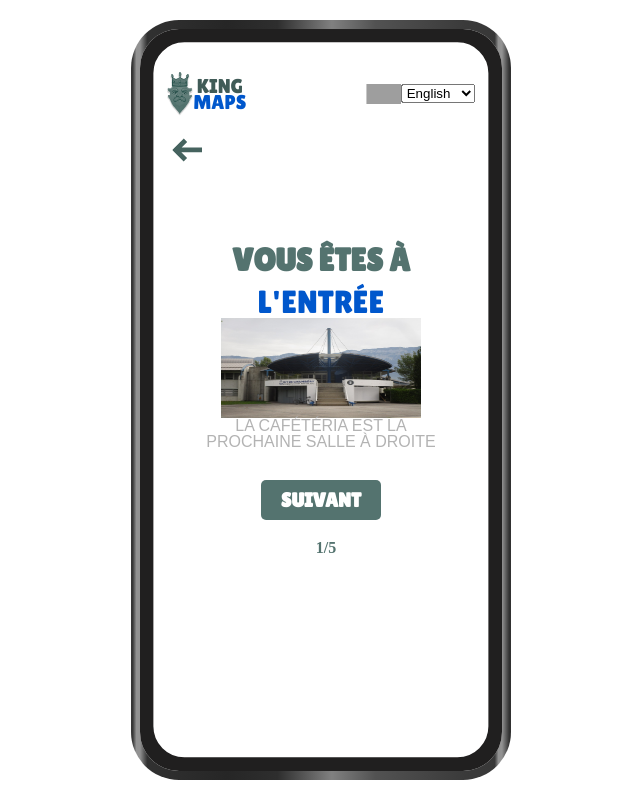
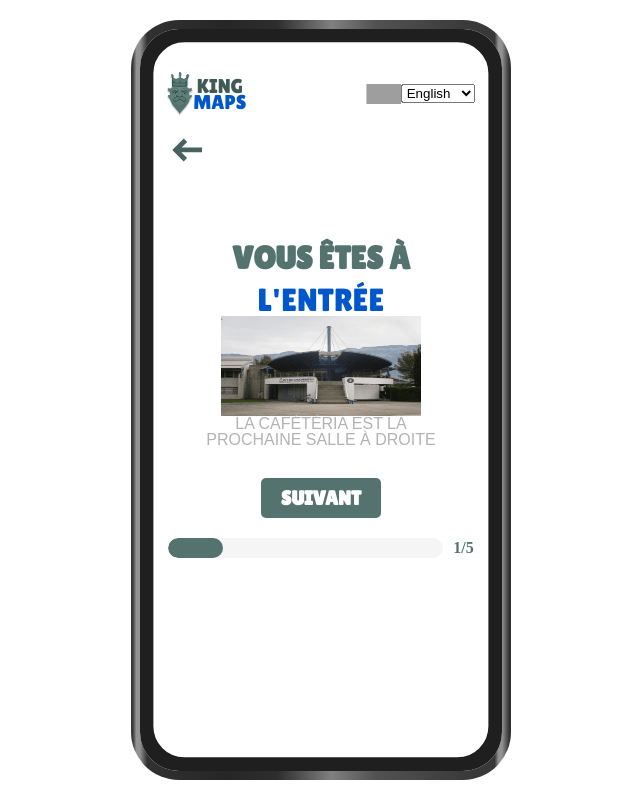
Before and after one commit to bbusn/kingmaps, a Next.js app: page /en/visit in a window 1280 px wide. Shown: the whole page, without its empty margins (319-959 px from the left). Built offline with nearby package versions, Linux system fonts and the light colour scheme; grey boxes are pictures that could not be loaded; a web font is replaced by a local one.

Commit message:
Progressbar

```diff
--- a/app/[locale]/visit/page.tsx
+++ b/app/[locale]/visit/page.tsx
@@ -1,3 +1,5 @@
+/** @format */
+
 import Head from "next/head";
 import ProgressBar from "../../ui/ProgressBar";
 import Button from "@/app/ui/button";
@@ -13,15 +15,22 @@ export default function Visit() {
           <h2 className="lilita-one">VOUS ÊTES à</h2>
           <h3 className="lilita-one entry-text-color">l'ENTRÉE</h3>
           <Image
-            src="/images/visit/entry.png"
+            src="/images/departements/entrance.png"
             alt="Entry image"
             width={200}
             height={100}
           />
-          <h4 className="imprima">LA Cafétéria est la prochaine salle à droite</h4>
+          <h4 className="imprima">
+            LA Cafétéria est la prochaine salle à droite
+          </h4>
         </div>
         <div className="Visit_container_footer">
-          <Button href="/visit/sgm" accessKey="n" text="Suivant" type="primary" />
+          <Button
+            href="/visit/sgm"
+            accessKey="n"
+            text="Suivant"
+            type="primary"
+          />
         </div>
         <div className="Visit_container_footer_progress">
           <ProgressBar progress={20} />
--- a/app/ui/ProgressBar.tsx
+++ b/app/ui/ProgressBar.tsx
@@ -5,11 +5,9 @@ import styles from "./ProgressBar.module.css";
 
 const ProgressBar = ({ progress }: { progress: number }) => {
   return (
-    <div className="style.progress">
-      <div
-        className="style.progress-bar"
-        style={{ width: `${progress}%` }}
-      ></div>
+    <div className="progress">
+      <div className="progress-bar" style={{ width: `${progress}% ` }}></div>
+      {progress}%
     </div>
   );
 };
--- a/app/visit.css
+++ b/app/visit.css
@@ -82,7 +82,7 @@
 }
 
 .progress {
-  width: 100%;
+  width: 80%;
   height: 20px;
   background-color: #f5f5f5;
   border-radius: 10px;
@@ -94,7 +94,7 @@
   height: 100%;
   border-radius: 10px;
   transition: 0.3s;
-  background-color: #fdfdfd;
+  background-color: #54736f;
 }
 
 .entry {
```
